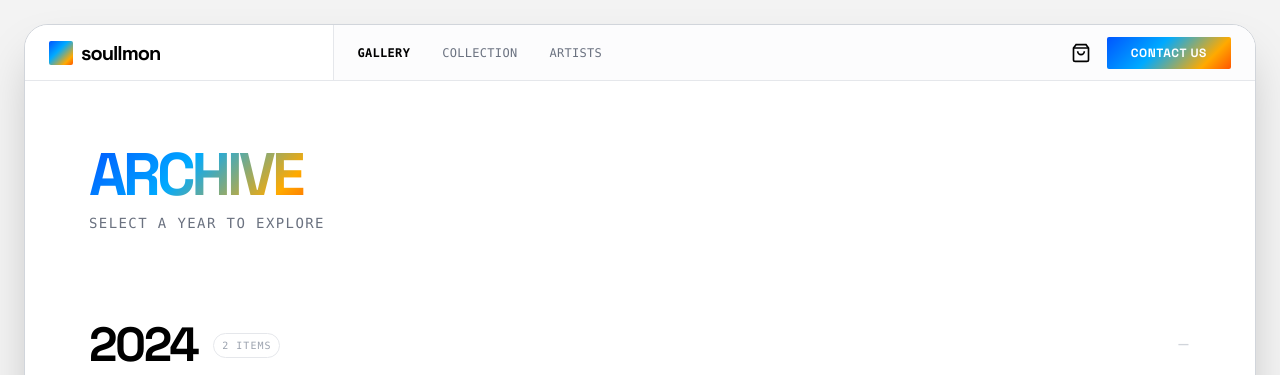
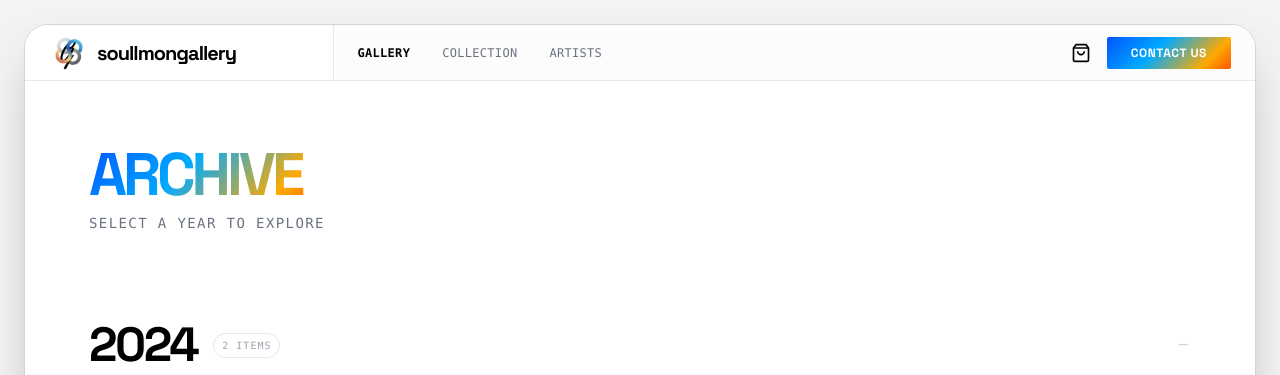
Before and after one commit to soullmon/soullmongallery, a plain HTML site: page archive.html in a window 1280 px wide. Shown: the top 375 px of the page. Drawn offline with nearby package versions, Linux system fonts and the light colour scheme.

Commit message:
Update header with logo and text changes

```diff
--- a/archive.html
+++ b/archive.html
@@ -32,9 +32,9 @@
     <!-- Header (Fixed) -->
        <header class="relative grid grid-cols-12 border-b border-gray-200 h-14 divide-x divide-gray-200 bg-white z-30 flex-shrink-0">
             <div class="col-span-4 md:col-span-3 flex items-center px-6">
-                <a href="index.html" class="font-bold text-xl tracking-tighter flex items-center gap-2">
-                    <div class="w-6 h-6 bg-gradient-brand rounded-sm"></div>
-                    soullmon
+                  <a class="font-bold text-xl tracking-tighter flex items-center gap-2" href="index.html">
+                  <img src="sg-icon.png" alt="Soullmon Logo" class="w-10 h-10 object-contain" />
+                  soullmongallery
                 </a>
             </div>
             <div class="col-span-8 md:col-span-9 flex items-center justify-between px-6 bg-gray-50/50">
```
